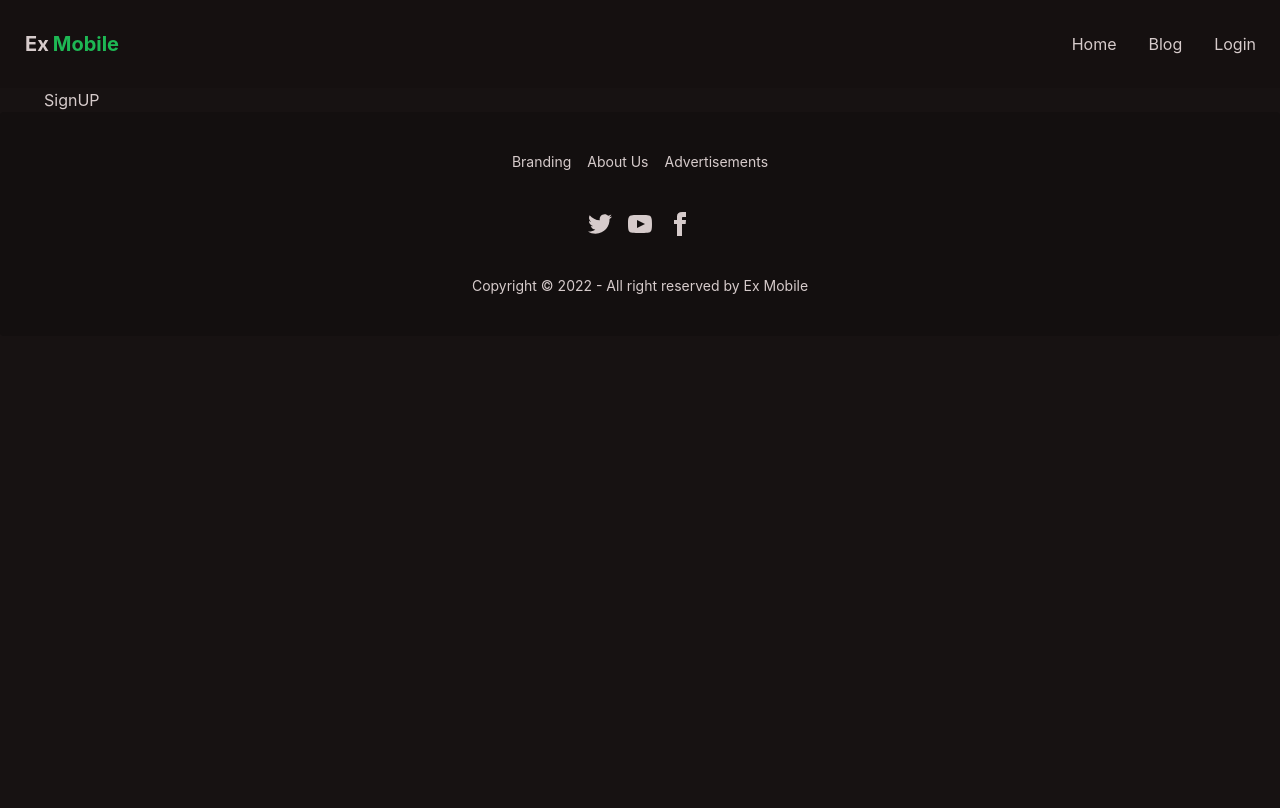
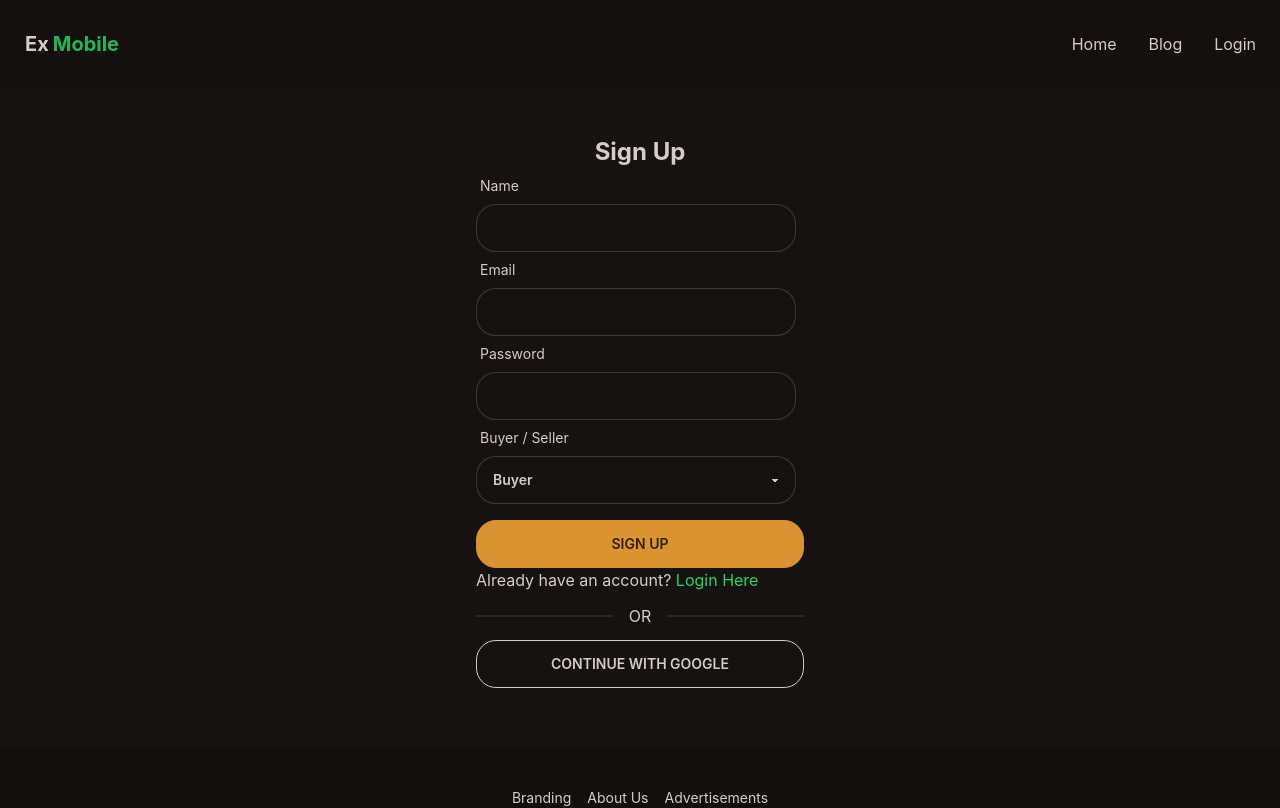
Before and after one commit to m7real/ex-mobile-client, a React (Create React App) app: page /signup in a window 1280 px wide. Shown: the top 808 px of the page. Built offline with nearby package versions, Linux system fonts and the light colour scheme; no server answers.

Commit message:
sign up added

```diff
--- a/package.json
+++ b/package.json
@@ -12,6 +12,7 @@
     "firebase": "^9.14.0",
     "react": "^18.2.0",
     "react-dom": "^18.2.0",
+    "react-hook-form": "^7.39.5",
     "react-hot-toast": "^2.4.0",
     "react-loader-spinner": "^5.3.4",
     "react-router-dom": "^6.4.3",
--- a/src/Pages/SignUp/SignUp.js
+++ b/src/Pages/SignUp/SignUp.js
@@ -1,9 +1,134 @@
-import React from "react";
+import React, { useContext, useState } from "react";
+import { useForm } from "react-hook-form";
+import toast from "react-hot-toast";
+import { Link, useNavigate } from "react-router-dom";
+import Spinner from "../../components/Spinner/Spinner";
+import { AuthContext } from "../../contexts/AuthProvider/AuthProvider";
+import useToken from "../../hooks/useToken";
 
 const SignUp = () => {
+  const { register, handleSubmit, formState: { errors }, } = useForm(); // prettier-ignore
+  const { createUser, updateUserProfile, loading, setLoading } = useContext(AuthContext);
+  const [signUpLoading, setSignUpLoading] = useState(false);
+  const [signUpError, setSignUpError] = useState("");
+  const [createdUserEmail, setCreatedUserEmail] = useState("");
+  const [token] = useToken(createdUserEmail);
+  const navigate = useNavigate();
+
+  if (token) {
+    navigate("/");
+  }
+
+  const handleSignUp = (data) => {
+    setSignUpError("");
+    setSignUpLoading(true);
+    createUser(data.email, data.password)
+      .then((result) => {
+        const user = result.user;
+        console.log(user);
+        toast.success("User Created Successfully");
+        const userInfo = {
+          displayName: data.name,
+        };
+        updateUserProfile(userInfo)
+          .then(() => {
+            saveUser(data.name, data.email, data.role);
+          })
+          .catch((err) => {
+            console.error(err);
+            setSignUpLoading(false);
+          });
+      })
+      .catch((error) => {
+        console.error(error);
+        setSignUpError(error.message);
+        setSignUpLoading(false);
+      })
+      .finally(() => {
+        setLoading(false);
+      });
+  };
+
+  const saveUser = (name, email, role = "buyer") => {
+    const user = { name, email, role };
+    fetch("http://localhost:5000/users", {
+      method: "POST",
+      headers: {
+        "content-type": "application/json",
+      },
+      body: JSON.stringify(user),
+    })
+      .then((res) => res.json())
+      .then((data) => {
+        if (data.acknowledged) {
+          setCreatedUserEmail(email);
+        }
+      })
+      .catch((err) => {
+        console.error(err);
+        setSignUpLoading(false);
+      });
+  };
+
+  if (loading || signUpLoading) {
+    return <Spinner></Spinner>;
+  }
+
   return (
-    <div>
-      <h2>SignUP</h2>
+    <div className="mt-5 mb-8 flex justify-center items-center">
+      <div className="w-96 p-7">
+        <h2 className="text-2xl text-center font-bold">Sign Up</h2>
+        <form onSubmit={handleSubmit(handleSignUp)}>
+          <div className="form-control w-full max-w-xs">
+            <label className="label">
+              <span className="label-text">Name</span>
+            </label>
+            <input type="text" {...register("name", { required: "Name is required" })} className="input input-bordered w-full max-w-xs" />
+            {errors.name && <p className="text-red-500 mt-2">{errors.name?.message}</p>}
+          </div>
+          <div className="form-control w-full max-w-xs">
+            <label className="label">
+              <span className="label-text">Email</span>
+            </label>
+            <input type="email" {...register("email", { required: "Email is required" })} className="input input-bordered w-full max-w-xs" />
+            {errors.email && <p className="text-red-500 mt-2">{errors.email?.message}</p>}
+          </div>
+          <div className="form-control w-full max-w-xs">
+            <label className="label">
+              <span className="label-text">Password</span>
+            </label>
+            <input
+              type="password"
+              {...register("password", {
+                required: "Password is required",
+                minLength: { value: 6, message: "Password must be 6 characters long" },
+              })}
+              className="input input-bordered w-full max-w-xs"
+            />
+            {errors.password && <p className="text-red-500 mt-2">{errors.password?.message}</p>}
+          </div>
+          <div className="form-control w-full max-w-xs">
+            <label className="label">
+              <span className="label-text">Buyer / Seller</span>
+            </label>
+            <select {...register("role", { required: "This field is required" })} className="select select-bordered w-full max-w-xs">
+              <option value="buyer">Buyer</option>
+              <option value="seller">Seller</option>
+            </select>
+            {errors.role && <p className="text-red-500 mt-2">{errors.role.message}</p>}
+          </div>
+          <input className="btn btn-accent w-full mt-4" value="Sign Up" type="submit" />
+          {signUpError && <p className="text-red-500">{signUpError}</p>}
+        </form>
+        <p>
+          Already have an account?{" "}
+          <Link className="text-secondary" to="/login">
+            Login Here
+          </Link>
+        </p>
+        <div className="divider">OR</div>
+        <button className="btn btn-outline w-full">CONTINUE WITH GOOGLE</button>
+      </div>
     </div>
   );
 };
```
Also changed, not shown: 1 other file (tests, documents, lock files or other folders).
